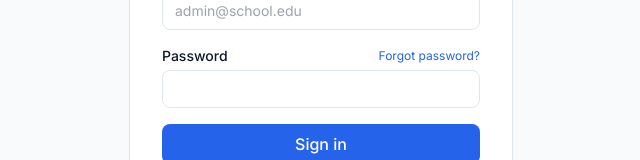
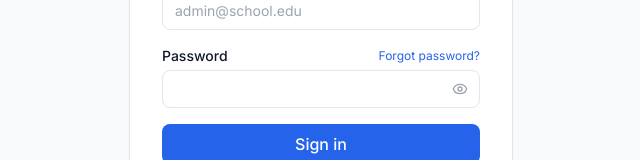
Before and after one commit to youraidev/school-admin-app, a React (Vite) app: page /login in a window 1280 px wide. Shown: the part 352-512 px from the top of the page, without its empty margins (319-959 px from the left). Built offline with nearby package versions, Linux system fonts and the light colour scheme; the HTML template or start-up script is replaced by a standard one.

Commit message:
feat: add password visibility toggle to LoginPage

```diff
--- a/src/pages/LoginPage.tsx
+++ b/src/pages/LoginPage.tsx
@@ -1,5 +1,6 @@
 import { useState, type FormEvent } from 'react';
 import { useNavigate, Link, useSearchParams } from 'react-router-dom';
+import { Eye, EyeOff } from 'lucide-react';
 import { useAuth } from '../contexts/AuthContext';
 import { loginUser, registerSchool } from '../lib/api';
 
@@ -12,10 +13,11 @@ export default function LoginPage() {
     const resetSuccess    = searchParams.get('reset') === '1';
     const [mode, setMode] = useState<Mode>('login');
     const [schoolName, setSchoolName] = useState('');
-    const [email, setEmail]         = useState('');
-    const [password, setPassword]   = useState('');
-    const [error, setError]         = useState('');
-    const [loading, setLoading]     = useState(false);
+    const [email, setEmail]           = useState('');
+    const [password, setPassword]     = useState('');
+    const [showPassword, setShowPassword] = useState(false);
+    const [error, setError]           = useState('');
+    const [loading, setLoading]       = useState(false);
 
     async function handleSubmit(e: FormEvent) {
         e.preventDefault();
@@ -90,15 +92,25 @@ export default function LoginPage() {
                                 </Link>
                             )}
                         </div>
+                        <div className="relative">
                             <input
-                            type="password"
+                                type={showPassword ? 'text' : 'password'}
                                 value={password}
                                 onChange={e => setPassword(e.target.value)}
                                 required
                                 minLength={mode === 'register' ? 8 : undefined}
                                 placeholder={mode === 'register' ? 'At least 8 characters' : ''}
-                            className="w-full border rounded-lg px-3 py-2 text-sm focus:outline-none focus:ring-2 focus:ring-blue-500"
+                                className="w-full border rounded-lg px-3 py-2 pr-10 text-sm focus:outline-none focus:ring-2 focus:ring-blue-500"
                             />
+                            <button
+                                type="button"
+                                onClick={() => setShowPassword(v => !v)}
+                                className="absolute right-3 top-1/2 -translate-y-1/2 text-gray-400 hover:text-gray-600"
+                                aria-label={showPassword ? 'Hide password' : 'Show password'}
+                            >
+                                {showPassword ? <EyeOff size={16} /> : <Eye size={16} />}
+                            </button>
+                        </div>
                     </div>
                     <button
                         type="submit"
@@ -112,13 +124,13 @@ export default function LoginPage() {
                 <p className="text-sm text-center text-gray-500 mt-6">
                     {mode === 'login' ? (
                         <>Don't have an account?{' '}
-                            <button onClick={() => { setMode('register'); setError(''); }} className="text-blue-600 hover:underline font-medium">
+                            <button onClick={() => { setMode('register'); setError(''); setShowPassword(false); }} className="text-blue-600 hover:underline font-medium">
                                 Register your school
                             </button>
                         </>
                     ) : (
                         <>Already have an account?{' '}
-                            <button onClick={() => { setMode('login'); setError(''); }} className="text-blue-600 hover:underline font-medium">
+                            <button onClick={() => { setMode('login'); setError(''); setShowPassword(false); }} className="text-blue-600 hover:underline font-medium">
                                 Sign in
                             </button>
                         </>
```
Lines whose indentation alone changed are shown as unchanged.
